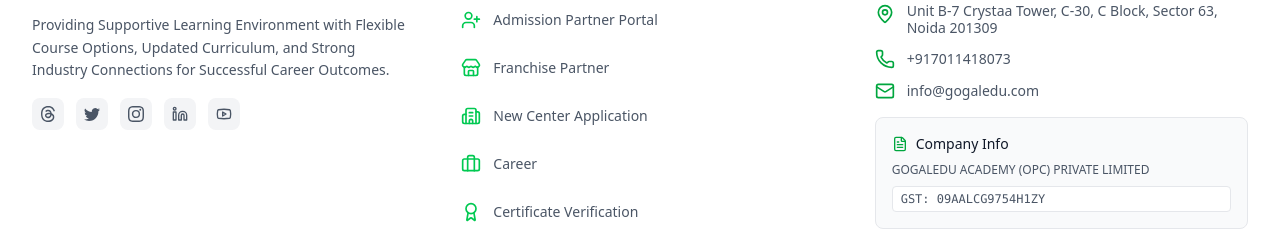
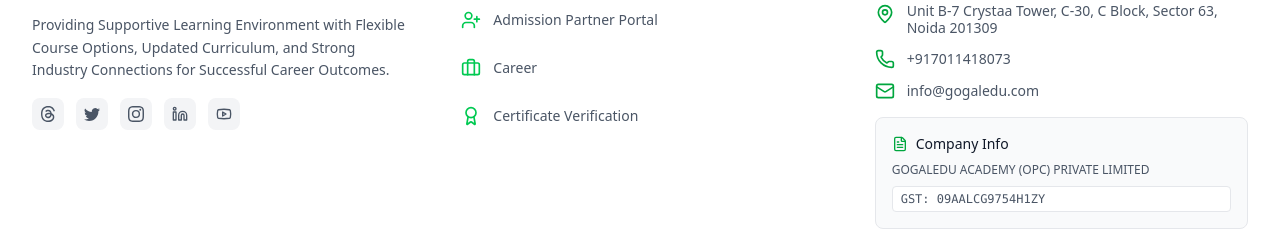
Before and after one commit to gogaleduNoida/gogaledu-frontend, a Next.js app: page / in a window 1280 px wide. Shown: the part 11095-11326 px from the top of the page. Built offline with nearby package versions, Linux system fonts and the light colour scheme; no server answers.

Commit message:
Update Footer.jsx

```diff
--- a/components/Footer.jsx
+++ b/components/Footer.jsx
@@ -29,8 +29,8 @@
 
   const quickLinks = [
     { name: 'Admission Partner Portal', href: 'https://app.gogaledu.com/auth/login', icon: UserPlus },
-    { name: 'Franchise Partner', href: '/franchise-partner', icon: Store },
-    { name: 'New Center Application', href: '/new-center', icon: Building2 },
+    // { name: 'Franchise Partner', href: '/franchise-partner', icon: Store },
+    // { name: 'New Center Application', href: '/new-center', icon: Building2 },
     { name: 'Career', href: '/careers', icon: Briefcase },
     { name: 'Certificate Verification', href: '/verify', icon: Award },
   ];
```
